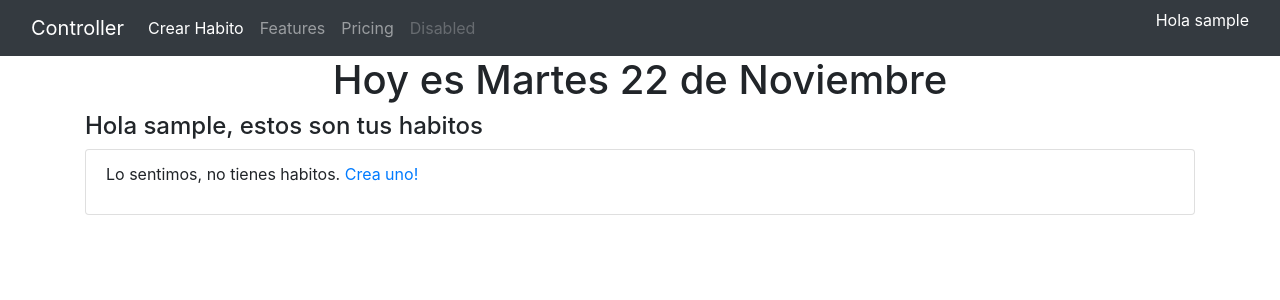
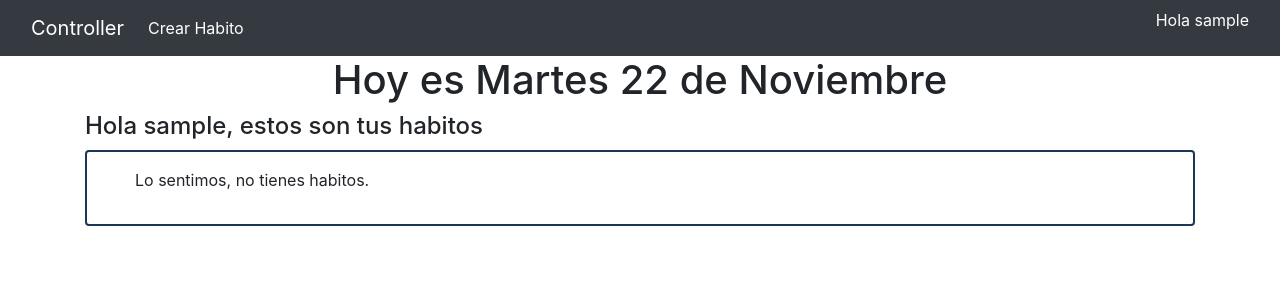
Before and after one commit to DaniDiazTech/Habit-tracker, a Django app: page / in a window 1280 px wide. Shown: the top 300 px of the page. Run offline with Django 4.2, Linux system fonts and the light colour scheme; the visitor is signed in with stand-in values (Sample User, id 1); data that the repository does not hold is empty; some libraries are stand-ins or nearby versions.

Commit message:
home styles

```diff
--- a/templates/base.html
+++ b/templates/base.html
@@ -17,7 +17,8 @@
       rel="stylesheet"
       href="https://cdn.jsdelivr.net/combine/npm/fullcalendar@5.11.3/main.min.css,npm/fullcalendar@5.11.3/main.min.css"
     />
-    <title>{% block title %}{% endblock title %} - Controller</title>
+
+    <title>{% block title %}{% endblock title %} - Home</title>
   </head>
   <body>
     {% block navbar %}
--- a/templates/habits/home.html
+++ b/templates/habits/home.html
@@ -20,20 +20,18 @@
     <ul class="list-group">
         {% for habit, daily in habits %}
             <li class="list-group-item">
+                <h4>
+                <a href="{% url 'habits:calendar' habit.pk %}">{{habit.name}}</a>
+                </h4>
                 <p>
-                <a href="{% url 'habits:calendar' habit.pk %}">{{habit.name}}</a>
-                <a href="{% url 'habits:update' habit.pk %}" class="link-success">Editar</a>
-                <a href="{% url 'habits:delete' habit.pk %}" class="link-danger">Eliminar</a>
-
-
+                <button type="button" class="btn btn-primary"><a href="{% url 'habits:update' habit.pk %}" class="link-success">Editar</a></button>
+                <button type="button" class="btn btn-danger"><a href="{% url 'habits:delete' habit.pk %}" class="link-danger">Eliminar</a></button>
+                </p>
                 <form name="formCheckbox" action="" method="POST" id="formCheckbox{{forloop.counter}}">
                     {% csrf_token %}
                     <input type="hidden" name="daily" value="{{habit.pk}}"/>
                     <input type="checkbox" class="form-check"  id="checkBox" {% if daily%}checked{% endif %} onchange="document.getElementById('formCheckbox{{forloop.counter}}').submit()">
                 </form>
-
-
-                </p>
             </li>
         {% empty %}
             <li class="list-group-item">
@@ -43,6 +41,30 @@
 
     </ul>
 </div>
+<style type="text/css">
+    .list-group-item{
+        padding: 1rem 3rem;
+        border: solid 2px #1d3557;
+        margin: 0.1rem 0rem;
+    }
+    h4 a {
+        color: #1d3557;
+    }
+    h4 a:hover {
+        color: #457b9d;
+    }
+    a {
+        color: white;
+    }
+    a:hover {
+        color: #c7cee7
+    }
+    .list-group-item form {
+        float: right;
+        margin-right: 5%;
+        margin-top: -5%;
+    }
 
+</style>
 
 {% endblock body %}
--- a/templates/utils/navbar.html
+++ b/templates/utils/navbar.html
@@ -22,15 +22,6 @@
             >Crear Habito</a
           >
         </li>
-        <li class="nav-item">
-          <a class="nav-link" href="#">Features</a>
-        </li>
-        <li class="nav-item">
-          <a class="nav-link" href="#">Pricing</a>
-        </li>
-        <li class="nav-item">
-          <a class="nav-link disabled">Disabled</a>
-        </li>
       </ul>
     </div>
 
```
